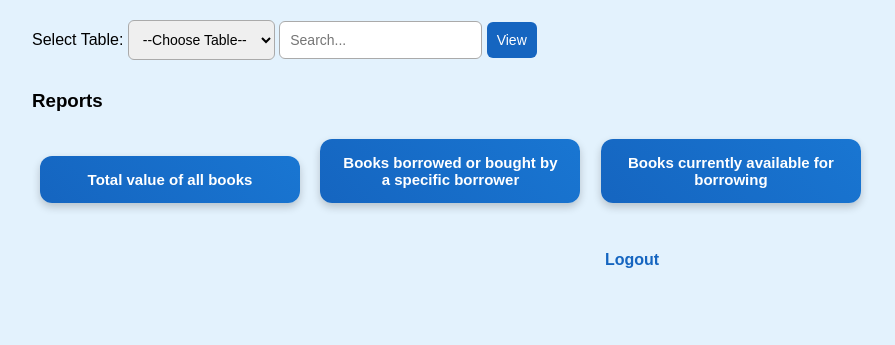
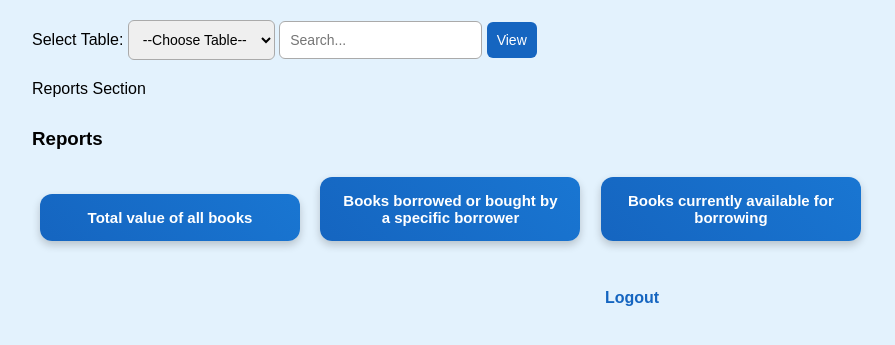
Before and after one commit to RamaAmjad/projectphp, a PHP site: page /dashboard.php in a window 1280 px wide. Shown: the part 110-455 px from the top of the page, without its empty margins (8-903 px from the left). Run offline with PHP 8.4, Linux system fonts and the light colour scheme; a user stored in the database is signed in.

Commit message:
Save local changes

```diff
--- a/Skeleton/dashboard.php
+++ b/Skeleton/dashboard.php
@@ -182,7 +182,7 @@ a.logout:hover { text-decoration:underline; }
     }
     ?>
 
-    <!-- Reports Section -->
+     Reports Section
     <div class="reports">
         <h3>Reports</h3>
         <?php foreach($reports as $rname=>$rpage): ?>
@@ -190,6 +190,7 @@ a.logout:hover { text-decoration:underline; }
         <?php endforeach; ?>
     </div>
 
+
 </div>
 
 <a class="logout" href="logout.php">Logout</a>
```
